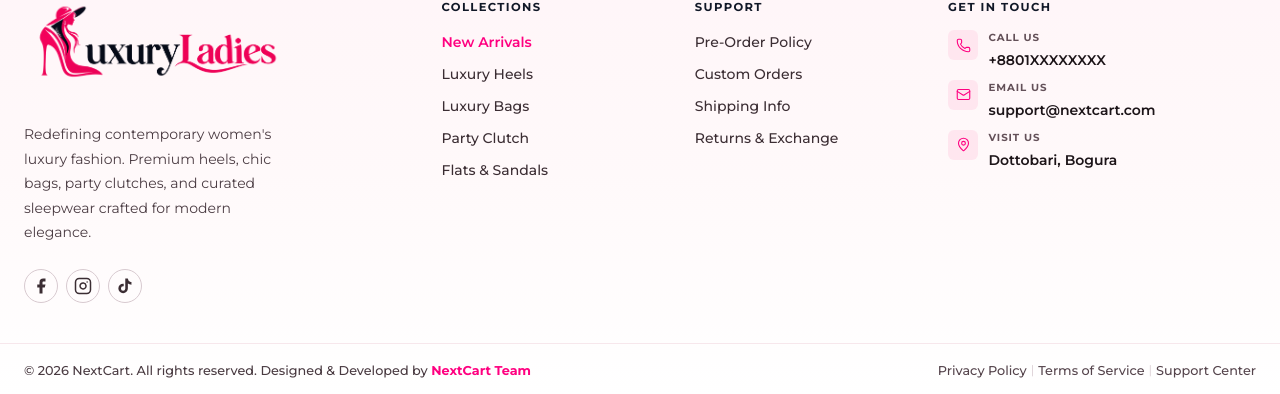
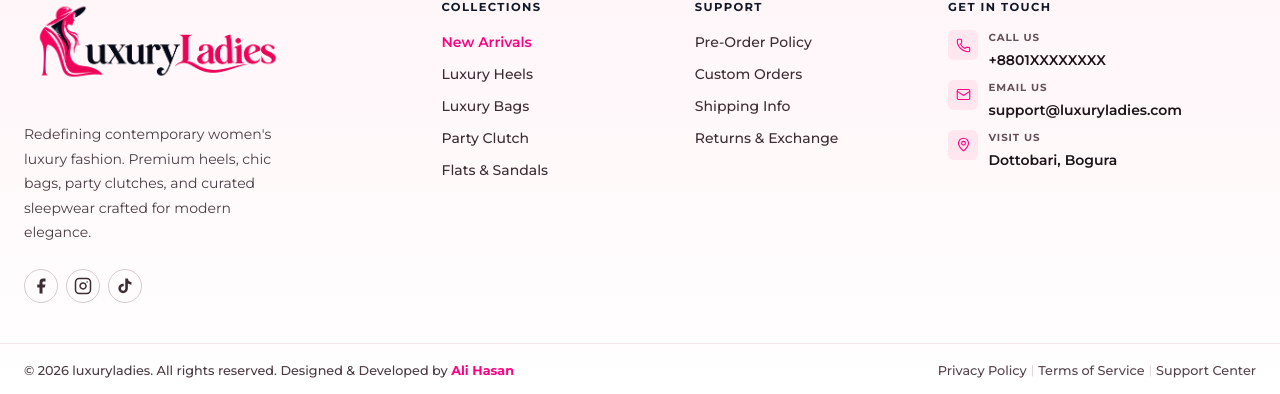
Before and after one commit to alihasandeveloper/luxuryladies, a Next.js app: page / in a window 1280 px wide. Shown: the part 955-1349 px from the top of the page. Built offline with nearby package versions, Linux system fonts and the light colour scheme; no server answers.

Commit message:
chore: update branding and copyright details to luxuryladies in footer and homepage

```diff
--- a/src/app/page.tsx
+++ b/src/app/page.tsx
@@ -34,7 +34,7 @@ export default async function Home() {
       <section className="w-full relative h-[240px] sm:h-[380px] md:h-[520px] lg:h-[708px] overflow-hidden bg-[#FFF5F8]">
         <Image
           src="/anniversary-banner.jpeg"
-          alt="Anniversary Luxury Collection - NextCart"
+          alt="Anniversary Luxury Collection - luxuryladies"
           fill
           priority
           sizes="100vw"
--- a/src/components/Footer.tsx
+++ b/src/components/Footer.tsx
@@ -26,8 +26,8 @@ const contactInfo = [
   {
     icon: <Mail size={15} strokeWidth={1.75} />,
     label: "EMAIL US",
-    value: "support@nextcart.com",
-    href: "mailto:support@nextcart.com",
+    value: "support@luxuryladies.com",
+    href: "mailto:support@luxuryladies.com",
   },
   {
     icon: <MapPin size={15} strokeWidth={1.75} />,
@@ -139,8 +139,8 @@ export default function Footer() {
       <div className="footer-bottom">
         <div className="container footer-bottom-inner">
           <p className="footer-copy">
-            © 2026 NextCart. All rights reserved.{" "}
-            <span>Designed &amp; Developed by <strong>NextCart Team</strong></span>
+            © 2026 luxuryladies. All rights reserved.{" "}
+            <span>Designed &amp; Developed by <strong>Ali Hasan</strong></span>
           </p>
           <nav className="footer-bottom-links">
             {bottomLinks.map((link, i) => (
```
